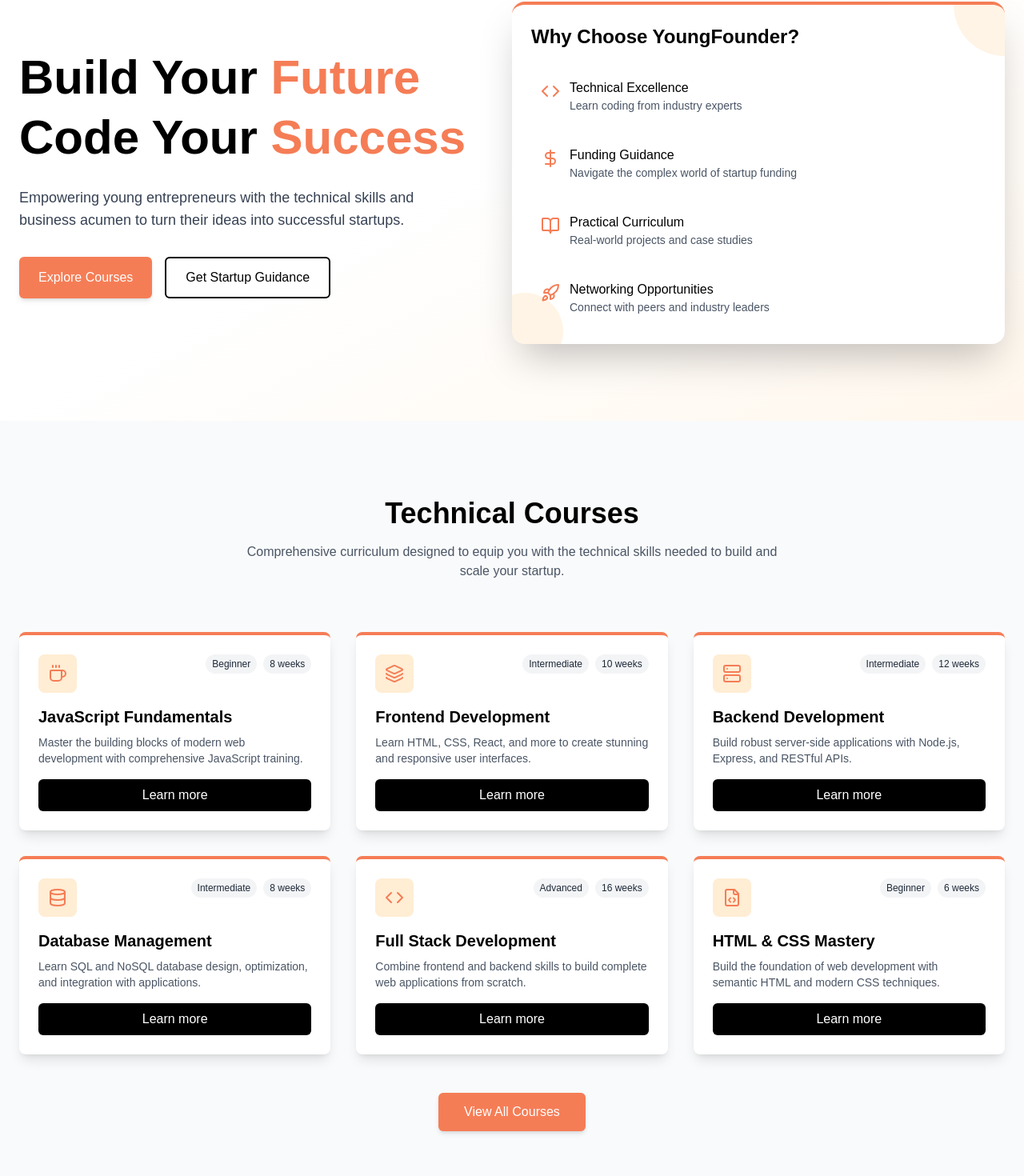
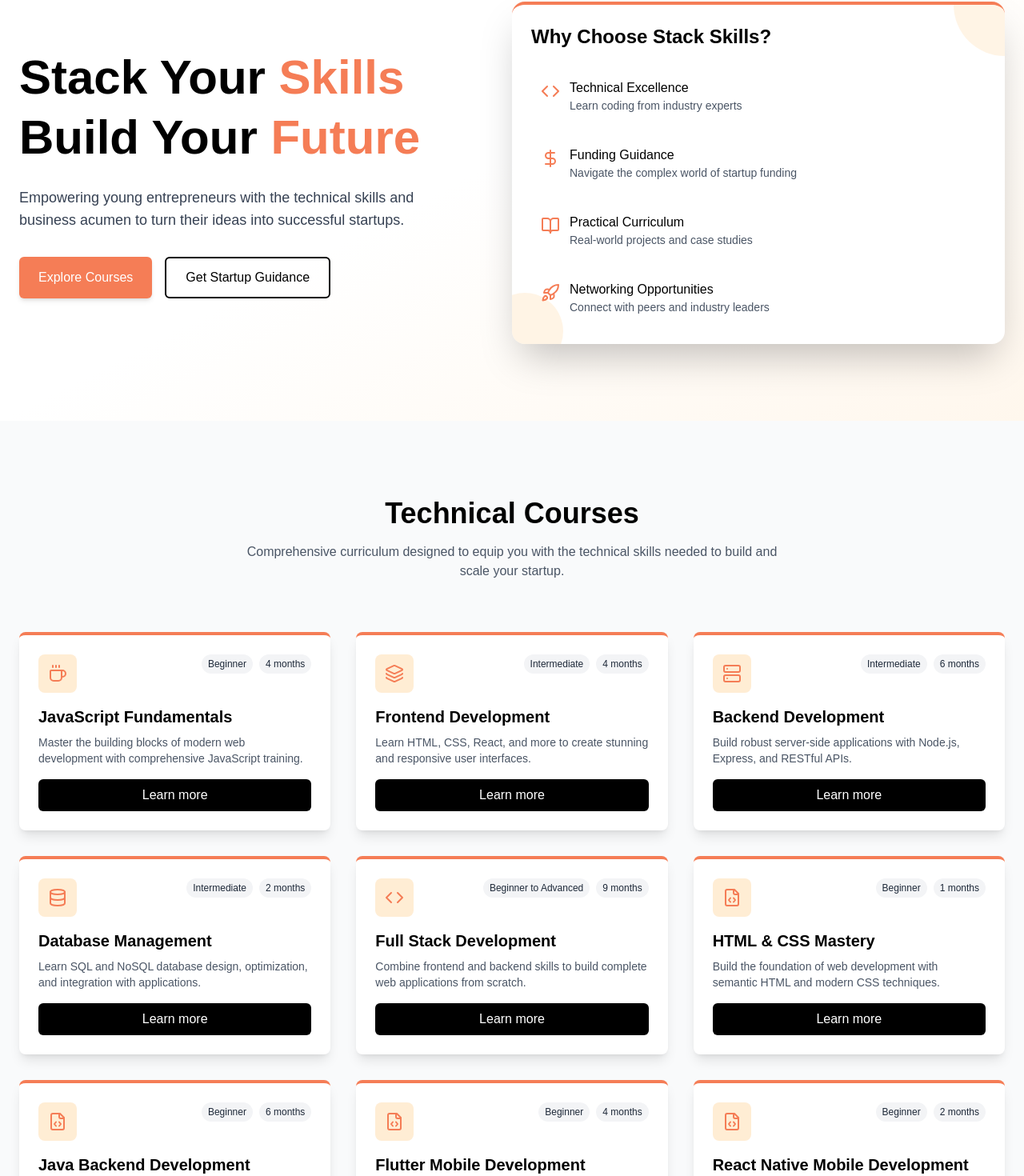
Before and after one commit to ayush931/young-founders-web, a Next.js app: page / in a window 1280 px wide. Shown: the part 142-1612 px from the top of the page at 80% size. Built offline with nearby package versions, Linux system fonts and the light colour scheme.

Commit message:
stack skills

```diff
--- a/app/components/CourseSection.tsx
+++ b/app/components/CourseSection.tsx
@@ -36,6 +36,9 @@ const CourseModal = ({
     "Database Management",
     "Full Stack Development",
     "HTML & CSS Mastery",
+    "Java Backend Development",
+    "Flutter Mobile Development",
+    "React Native Mobile Development"
   ];
 
   return (
@@ -99,9 +102,8 @@ const CourseCard = ({
 }: CourseCardProps) => {
   return (
     <div
-      className={`bg-white rounded-lg shadow-lg overflow-hidden border-t-4 border-[#f57d56] transition-all duration-700 ease-out transform ${
-        inView ? "translate-y-0 opacity-100" : "translate-y-12 opacity-0"
-      }`}
+      className={`bg-white rounded-lg shadow-lg overflow-hidden border-t-4 border-[#f57d56] transition-all duration-700 ease-out transform ${inView ? "translate-y-0 opacity-100" : "translate-y-12 opacity-0"
+        }`}
       style={{ transitionDelay: `${delay}ms` }}
     >
       <div className="p-6">
@@ -128,7 +130,7 @@ const CourseCard = ({
     </div>
   );
 };
-  // Removed duplicate useState declaration
+// Removed duplicate useState declaration
 const CourseSection = () => {
   const sectionRef = useRef<HTMLDivElement>(null);
   const isInView = useInView(sectionRef as RefObject<Element>, {
@@ -144,7 +146,7 @@ const CourseSection = () => {
         "Master the building blocks of modern web development with comprehensive JavaScript training.",
       icon: <CoffeeIcon size={24} className="text-[#f57d56]" />,
       level: "Beginner",
-      duration: "8 weeks",
+      duration: "4 months",
     },
     {
       title: "Frontend Development",
@@ -152,7 +154,7 @@ const CourseSection = () => {
         "Learn HTML, CSS, React, and more to create stunning and responsive user interfaces.",
       icon: <Layers size={24} className="text-[#f57d56]" />,
       level: "Intermediate",
-      duration: "10 weeks",
+      duration: "4 months",
     },
     {
       title: "Backend Development",
@@ -160,7 +162,7 @@ const CourseSection = () => {
         "Build robust server-side applications with Node.js, Express, and RESTful APIs.",
       icon: <Server size={24} className="text-[#f57d56]" />,
       level: "Intermediate",
-      duration: "12 weeks",
+      duration: "6 months",
     },
     {
       title: "Database Management",
@@ -168,15 +170,15 @@ const CourseSection = () => {
         "Learn SQL and NoSQL database design, optimization, and integration with applications.",
       icon: <Database size={24} className="text-[#f57d56]" />,
       level: "Intermediate",
-      duration: "8 weeks",
+      duration: "2 months",
     },
     {
       title: "Full Stack Development",
       description:
         "Combine frontend and backend skills to build complete web applications from scratch.",
       icon: <Code size={24} className="text-[#f57d56]" />,
-      level: "Advanced",
-      duration: "16 weeks",
+      level: "Beginner to Advanced",
+      duration: "9 months",
     },
     {
       title: "HTML & CSS Mastery",
@@ -184,7 +186,31 @@ const CourseSection = () => {
         "Build the foundation of web development with semantic HTML and modern CSS techniques.",
       icon: <FileCode size={24} className="text-[#f57d56]" />,
       level: "Beginner",
-      duration: "6 weeks",
+      duration: "1 months",
+    },
+    {
+      title: "Java Backend Development",
+      description:
+        "Master enterprise-grade backend development with Java, Spring Boot, and microservices architecture.",
+      icon: <FileCode size={24} className="text-[#f57d56]" />,
+      level: "Beginner",
+      duration: "6 months",
+    },
+    {
+      title: "Flutter Mobile Development",
+      description:
+        "Create beautiful, natively compiled mobile applications for iOS and Android using Google's Flutter framework.",
+      icon: <FileCode size={24} className="text-[#f57d56]" />,
+      level: "Beginner",
+      duration: "4 months",
+    },
+    {
+      title: "React Native Mobile Development",
+      description:
+        "Build cross-platform mobile apps using React Native, leveraging your web development skills for mobile.",
+      icon: <FileCode size={24} className="text-[#f57d56]" />,
+      level: "Beginner",
+      duration: "2 months",
     },
   ];
 
@@ -222,9 +248,9 @@ const CourseSection = () => {
         </div>
 
         <div className="mt-12 text-center">
-          <button className="bg-[#f57d56] hover:bg-[#e06a47] text-white px-8 py-3 rounded-md font-medium transition-colors duration-300 shadow-md hover:shadow-lg">
+          {/* <button className="bg-[#f57d56] hover:bg-[#e06a47] text-white px-8 py-3 rounded-md font-medium transition-colors duration-300 shadow-md hover:shadow-lg">
             View All Courses
-          </button>
+          </button> */}
         </div>
       </div>
 
--- a/app/components/Footer.tsx
+++ b/app/components/Footer.tsx
@@ -18,7 +18,7 @@ const Footer = () => {
             <div className="flex items-center mb-6">
               <Link href="#home">
                 <span className="font-bold text-xl text-black">
-                  <Image src="/footer.jpg" alt="Logo" width={150} height={150} />
+                  <Image src="/logo.svg" alt="Logo" width={150} height={150} />
                 </span>
               </Link>
             </div>
@@ -93,7 +93,7 @@ const Footer = () => {
                   href="mailto:youngfounder8@gmail.com"
                   className="text-gray-400 hover:text-[#f57d56] transition-colors duration-300"
                 >
-                  youngfounder8@gmail.com
+                  stackskills.in@gmail.com
                 </Link>
               </li>
               <li className="flex items-start">
@@ -148,7 +148,7 @@ const Footer = () => {
 
         <div className="border-t border-gray-800 pt-8 mt-8 text-center">
           <p className="text-gray-500 text-sm">
-            © {new Date().getFullYear()} YoungFounder. All rights reserved.
+            © {new Date().getFullYear()} Stack Skills. All rights reserved.
           </p>
           <p className="text-gray-600 text-xs mt-2">
             Designed for aspiring technical entrepreneurs. Building the future,
--- a/app/components/Hero.tsx
+++ b/app/components/Hero.tsx
@@ -19,13 +19,12 @@ const Hero = () => {
       <div className="container mx-auto px-4 md:px-6">
         <div className="flex flex-col md:flex-row items-center">
           <div
-            className={`md:w-1/2 mb-12 md:mb-0 transition-all duration-1000 transform ${
-              isVisible ? 'translate-x-0 opacity-100' : '-translate-x-12 opacity-0'
-            }`}
+            className={`md:w-1/2 mb-12 md:mb-0 transition-all duration-1000 transform ${isVisible ? 'translate-x-0 opacity-100' : '-translate-x-12 opacity-0'
+              }`}
           >
             <h1 className="text-4xl md:text-5xl lg:text-6xl font-bold leading-tight text-black mb-6">
-              Build Your <span className="text-[#f57d56]">Future</span> <br />
-              Code Your <span className="text-[#f57d56]">Success</span>
+              Stack Your <span className="text-[#f57d56]">Skills</span> <br />
+              Build Your <span className="text-[#f57d56]">Future</span>
             </h1>
             <p className="text-lg text-gray-700 mb-8 max-w-lg">
               Empowering young entrepreneurs with the technical skills and business acumen to turn their ideas into successful startups.
@@ -41,15 +40,14 @@ const Hero = () => {
           </div>
 
           <div
-            className={`md:w-1/2 transition-all duration-1000 delay-300 transform ${
-              isVisible ? 'translate-x-0 opacity-100' : 'translate-x-12 opacity-0'
-            }`}
+            className={`md:w-1/2 transition-all duration-1000 delay-300 transform ${isVisible ? 'translate-x-0 opacity-100' : 'translate-x-12 opacity-0'
+              }`}
           >
             <div className="bg-white rounded-2xl shadow-2xl p-6 relative overflow-hidden border-t-4 border-[#f57d56]">
               <div className="absolute -right-16 -top-16 bg-orange-100 w-32 h-32 rounded-full opacity-60"></div>
               <div className="absolute -left-8 -bottom-8 bg-orange-100 w-24 h-24 rounded-full opacity-60"></div>
 
-              <h2 className="text-2xl font-bold mb-6 text-black">Why Choose YoungFounder?</h2>
+              <h2 className="text-2xl font-bold mb-6 text-black">Why Choose Stack Skills?</h2>
 
               <div className="space-y-4 relative">
                 {[
--- a/app/layout.tsx
+++ b/app/layout.tsx
@@ -13,8 +13,8 @@ const geistMono = Geist_Mono({
 });
 
 export const metadata: Metadata = {
-  title: "Young Founder",
-  description: "Generated by young founder",
+  title: "Stackskills",
+  description: "Generated by stack skills",
 };
 
 export default function RootLayout({
--- a/app/page.tsx
+++ b/app/page.tsx
@@ -11,7 +11,7 @@ export default function Home() {
   return (
     <>
       <Head>
-        <title>Young Founder</title>
+        <title>Stack Skills</title>
         <meta
           name="description"
           content="Empowering young entrepreneurs with courses and resources."
```
Also changed, not shown: public/logo.svg, 1 other file (tests, documents, lock files or other folders).
